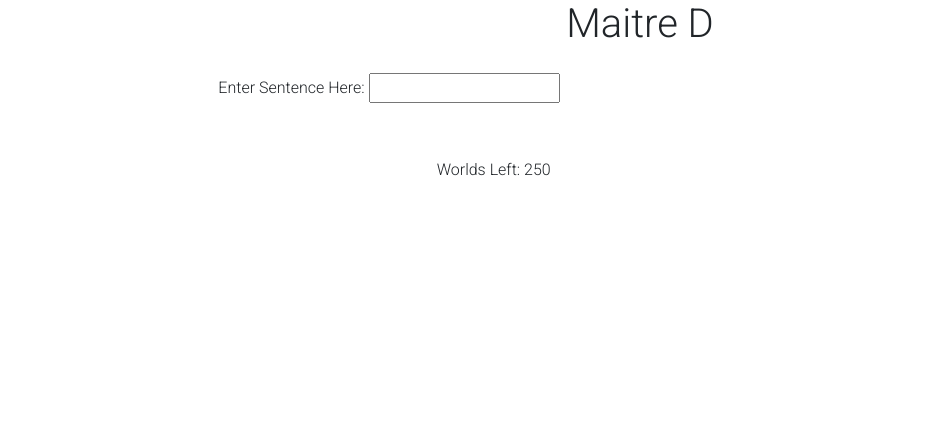
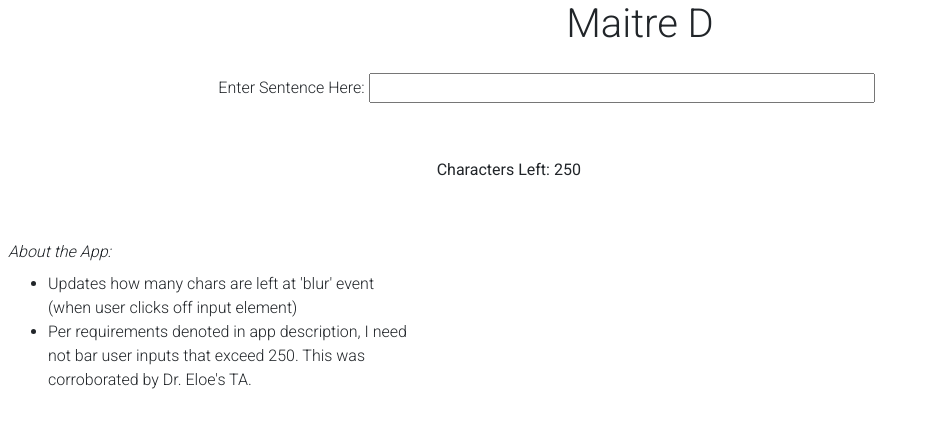
Before and after one commit to NicholasPierce1/devChallenge2, a plain HTML site: page index.html in a window 1280 px wide. Shown: the whole page, without its empty margins (0-929 px from the left). Drawn offline with nearby package versions, Linux system fonts and the light colour scheme.

Commit message:
amends function to split chars, not words

```diff
--- a/index.html
+++ b/index.html
@@ -43,7 +43,7 @@
 
             <section class="fluid-container">
 
-                <!-- creates input field for meal total -->
+                <!-- creates input field for sentence -->
                 <div class="row">
 
                     <div class="col-md-2"></div>
@@ -59,7 +59,7 @@
                 </div>
 
 
-                <!-- creates input field for tip total and tip's raw amount -->
+                <!-- creates  output field for chars left -->
                 <div class="row">
 
                     <div class="col-md"></div>
@@ -67,6 +67,28 @@
                     <div class="col-md">
                         <label class="label" id="wordsLeftLabel">Words Left: </label>
                     </div>
+
+                    <div class="col-md">
+
+                    </div>
+
+
+                </div>
+
+                <div class="row">
+
+
+                    <div class="col-md ml-2">
+                        <label class="label" id="about page"><i>About the App:</i></label>
+                        <ul>
+                            <li>Updates how many chars are left at 'blur' event (when user clicks off input element)</li>
+                            <li>Per requirements denoted in app description, I need not bar user inputs that exceed 250.
+                                This was corroborated by Dr. Eloe's TA.
+                            </li>
+                        </ul>
+                    </div>
+
+                    <div class="col-md"></div>
 
                     <div class="col-md">
 
--- a/scripts.js
+++ b/scripts.js
@@ -10,16 +10,16 @@ userInput.addEventListener("blur", async () => {
 
     console.log('event fired');
     // extracts text from user and stores its length
-    const wordsEntered = userInput.value.split(' ').length;
+    const wordsEntered = userInput.value.split('').length;
 
 
     // stores output in label
-   ouputLabel.innerHTML = `Words Left: ${maxStringLength - wordsEntered}`;
+   ouputLabel.innerHTML = `<b>Characters Left: ${maxStringLength - wordsEntered}</b>`;
 });
 
 window.addEventListener("load", async () => {
 
     // inits label output
-    ouputLabel.innerHTML = "Worlds Left: 250";
+    ouputLabel.innerHTML = "<b>Characters Left: 250</b>";
 
 });
--- a/style.css
+++ b/style.css
@@ -1,5 +1,5 @@
-#mealTotal{
-    width: 50%;
+input{
+    width: 60%;
 }
 
 h1{
```
